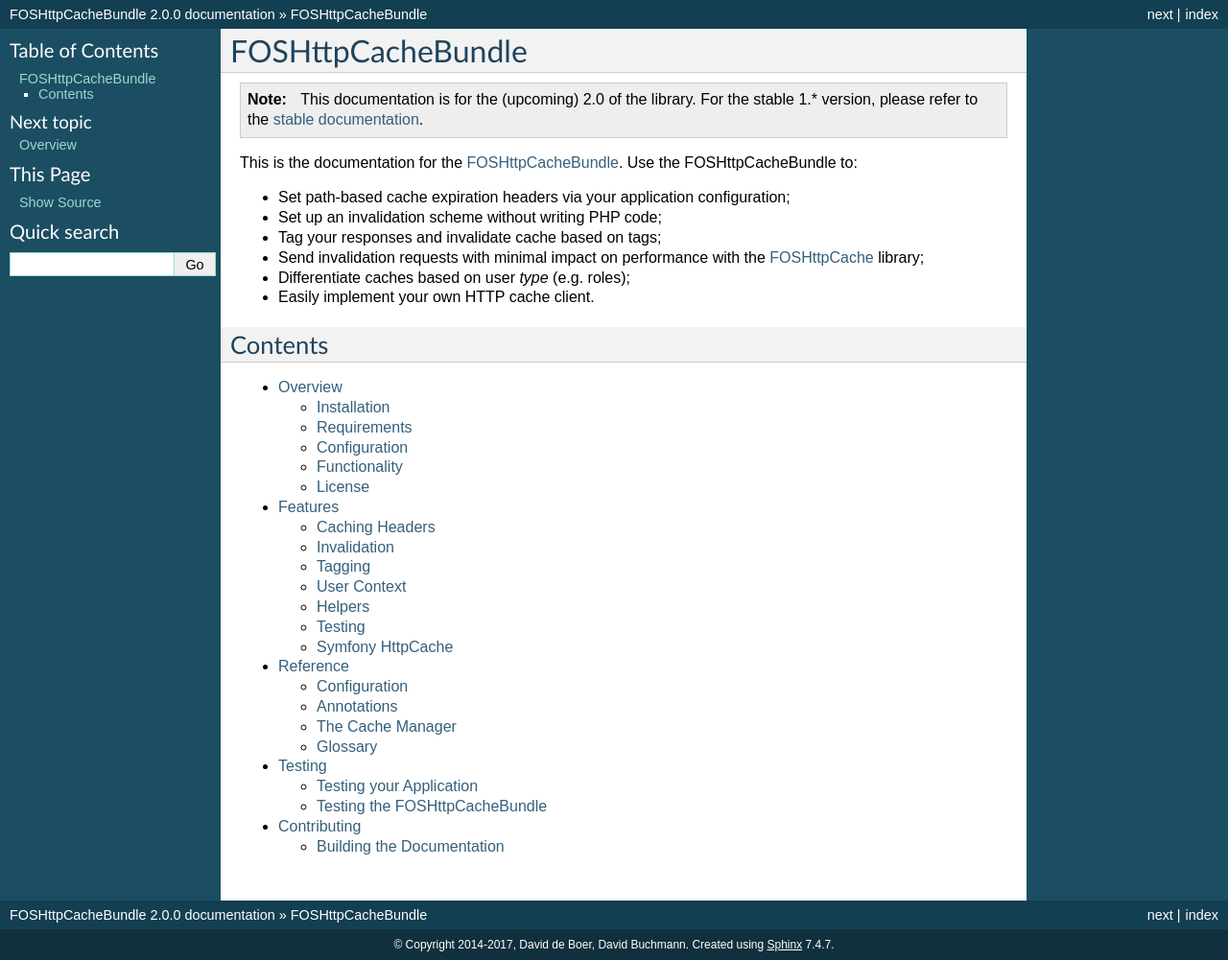
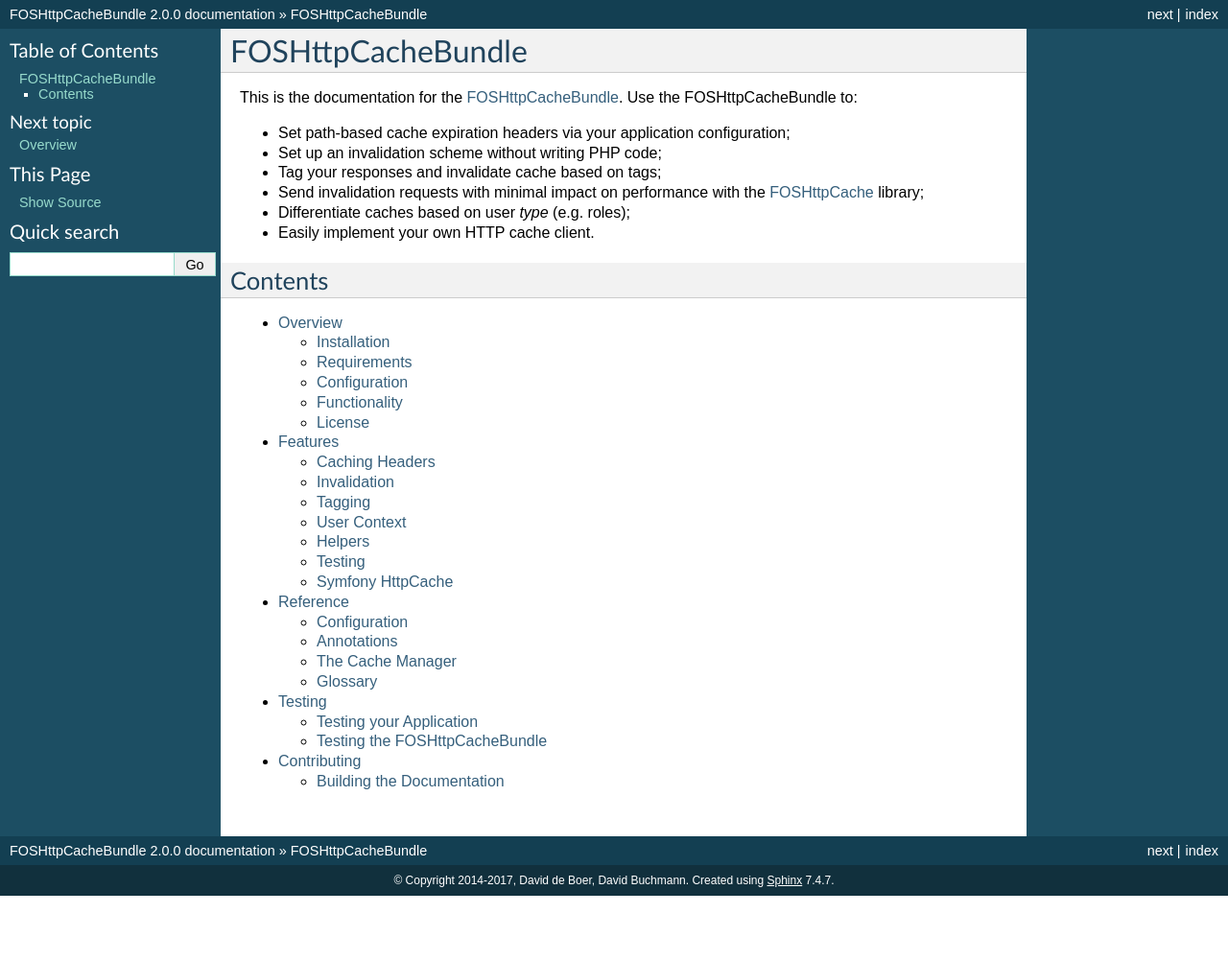
Before and after one commit to FriendsOfSymfony/FOSHttpCacheBundle, a Sphinx documentation site: the page built from Resources/doc/index.rst, in a window 1280 px wide. Shown: the whole page at 96% size. Built offline with Sphinx 7.4.7, drawn with Linux system fonts in a browser that asks for light colours; after the commit the page ends 934 px from its top, so only the background shows below that.

Commit message:
remove note on doc, 2.0 is now released

```diff
--- a/Resources/doc/index.rst
+++ b/Resources/doc/index.rst
@@ -1,10 +1,5 @@
 FOSHttpCacheBundle
 ==================
-
-.. note::
-
-    This documentation is for the (upcoming) 2.0 of the library. For the stable
-    1.* version, please refer to the `stable documentation`_.
 
 This is the documentation for the `FOSHttpCacheBundle <https://github.com/FriendsOfSymfony/FOSHttpCacheBundle>`_.
 Use the FOSHttpCacheBundle to:
```
